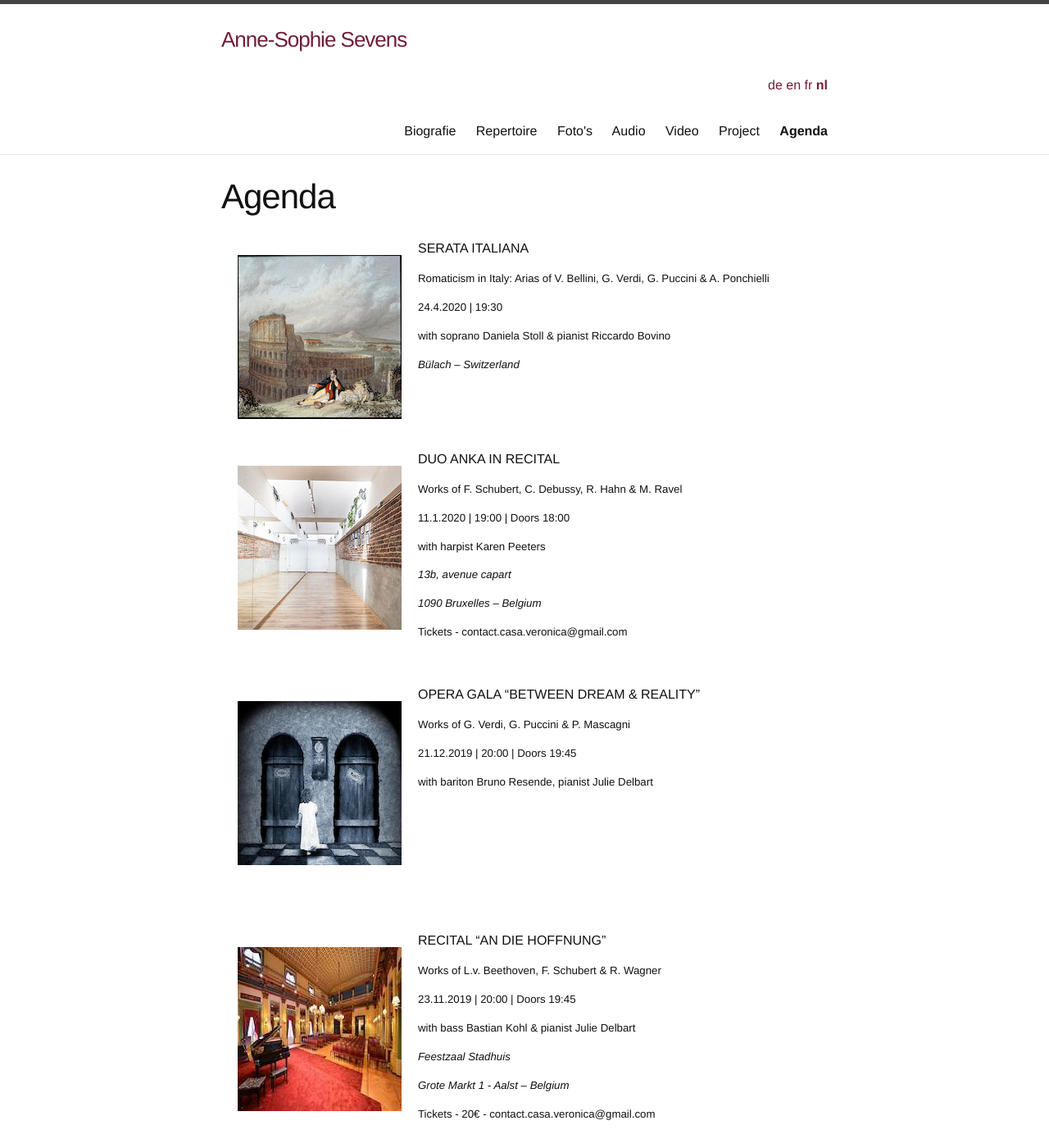
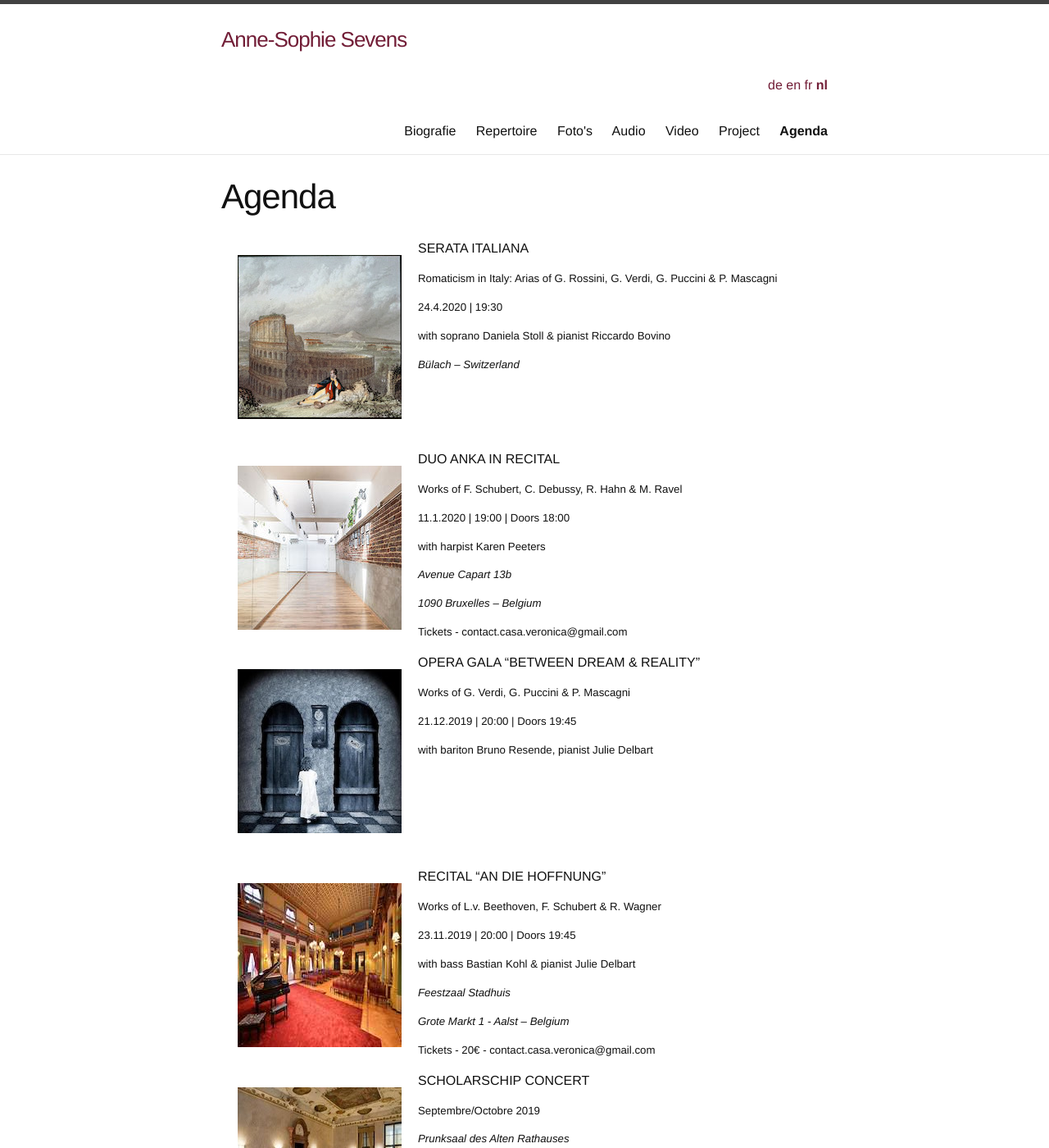
Before and after one commit to annesophie-sevens/annesophie-sevens.github.io, a Jekyll site: the page built from agenda-nl.md, in a window 1280 px wide and 1400 px high. Shown: the whole window at 82% size. Built offline with Jekyll 4.4.1, drawn with Linux system fonts in a browser that asks for light colours; nearby versions of some CDN libraries; some of the changed text lies outside the part shown.

Commit message:
Update agenda-nl.md

```diff
--- a/agenda-nl.md
+++ b/agenda-nl.md
@@ -9,7 +9,7 @@
 
 SERATA ITALIANA
 
-##### Romaticism in Italy: Arias of V. Bellini, G. Verdi, G. Puccini & A. Ponchielli
+##### Romaticism in Italy: Arias of G. Rossini, G. Verdi, G. Puccini & P. Mascagni
 
 ##### 24.4.2020 | 19:30
 
@@ -31,13 +31,11 @@
 
 ##### with harpist Karen Peeters
 
-##### _13b, avenue capart_
+##### _Avenue Capart 13b_
 
 ##### _1090 Bruxelles – Belgium_
 
 ##### Tickets - contact.casa.veronica@gmail.com
-
-&nbsp;
 
 <img style="float: left; padding: 20px" src="/assets/dream.jpg">
 
@@ -48,8 +46,6 @@
 ##### 21.12.2019 | 20:00 | Doors 19:45
 
 ##### with bariton Bruno Resende, pianist Julie Delbart
-
-&nbsp;
 
 &nbsp;
 
@@ -73,21 +69,35 @@
 
 ##### Tickets - 20€ - contact.casa.veronica@gmail.com
 
-&nbsp;
+<img style="float: left; padding: 20px" src="/assets/Rathaus.jpg">
 
 SCHOLARSCHIP CONCERT
 
 ##### Septembre/Octobre 2019
 
-##### _Vienna – Austria_
+##### _Prunksaal des Alten Rathauses_
+
+##### _Wipplingerstrasse 8 - Vienna – Austria_
 
 &nbsp;
+
+&nbsp;
+
+&nbsp;
+
+<img style="float: left; padding: 20px" src="/assets/VIIc.jpg">
 
 PRIVATE CONCERT
 
 ##### 27.9.2019
 
 ##### _Brüssels – Belgium_
+
+&nbsp;
+
+&nbsp;
+
+&nbsp;
 
 &nbsp;
 
@@ -139,7 +149,7 @@
 
 &nbsp;
 
-&nbsp;
+<img style="float: left; padding: 20px" src="/assets/Zürich.jpg">
 
 ELIZABETH CONNELL PRIZE
 
@@ -151,6 +161,12 @@
 
 &nbsp;
 
+&nbsp;
+
+&nbsp;
+
+<img style="float: left; padding: 20px" src="/assets/Rita Gorr.png">
+
 FINALIST CONCERT
 
 ##### Arias of R. Wagner and J. Massenet
@@ -160,6 +176,12 @@
 ##### Rita Gorr Competition
 
 ##### _Gent, Belgium_
+
+&nbsp;
+
+&nbsp;
+
+&nbsp;
 
 &nbsp;
 
@@ -179,9 +201,9 @@
 
 ##### Tickets - 25€ - info@annesophiesevens.com
 
-###### <a href="assets/Auf Flügeln.jpeg" target="_blank">Affiche</a>
+&nbsp;
 
-&nbsp;
+<img style="float: left; padding: 20px" src="/assets/Kunstraum.jpg">
 
 JURY MEMBER
 
@@ -192,6 +214,8 @@
 ##### Led by Saschka Zhurkov (Artistic Director)
 
 ##### _Kunstraum Ringstrassen Galleries Vienna – Austria_
+
+&nbsp;
 
 &nbsp;
 
@@ -213,6 +237,8 @@
 
 &nbsp;
 
+<img style="float: left; padding: 20px" src="/assets/Jurmala.jpg">
+
 FINAL ROUNDS
 
 ##### Belvedere Competition
@@ -223,17 +249,11 @@
 
 &nbsp;
 
-FINAL ROUNDS
-
-##### Concorso Piemonte Opera Voci dal mondo
-
-##### 19-20.5.2018
-
-##### _Turin, Italy_
-
-###### <a href="https://www.youtube.com/embed/dDkHsQP2oiI" target="_blank">Clip</a>
+&nbsp;
 
 &nbsp;
+
+<img style="float: left; padding: 20px" src="/assets/Ljuba.png">
 
 FINALIST CONCERT
 
@@ -244,6 +264,14 @@
 ##### _Wien, Austria_
 
 &nbsp;
+
+&nbsp;
+
+&nbsp;
+
+&nbsp;
+
+<img style="float: left; padding: 20px" src="/assets/b2-thumbnail.jpg">
 
 FINALIST CONCERT
 
@@ -257,6 +285,10 @@
 
 &nbsp;
 
+&nbsp;
+
+<img style="float: left; padding: 20px" src="/assets/Bern.jpg">
+
 CONCERT
 
 ##### Zauberhafter Opernmelodien
@@ -266,6 +298,12 @@
 ##### Rathausplatz, Bern, CH
 
 &nbsp;
+
+&nbsp;
+
+&nbsp;
+
+<img style="float: left; padding: 20px" src="/assets/Basel.jpg">
 
 SHAKESPEARE
 
@@ -331,6 +369,8 @@
 
 &nbsp;
 
+<img style="float: left; padding: 20px" src="/assets/Shakespeare.jpg">
+
 SHAKESPEARE
 
 ##### In the role of Desdemona and Lady Macbeth
@@ -338,6 +378,10 @@
 ##### 22.12.2016 | 19:30
 
 ##### _Saal Oper_, Jacob-Rosius Strasse 16, Biel
+
+&nbsp;
+
+&nbsp;
 
 &nbsp;
 
@@ -356,6 +400,8 @@
 &nbsp;
 
 &nbsp;
+
+<img style="float: left; padding: 20px" src="/assets/Bern Casino.jpg">
 
 OPERNWERKSTATT
 
```
